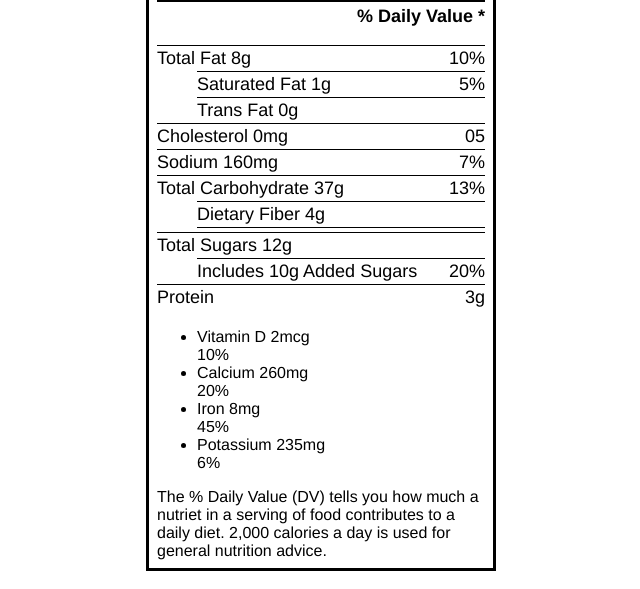
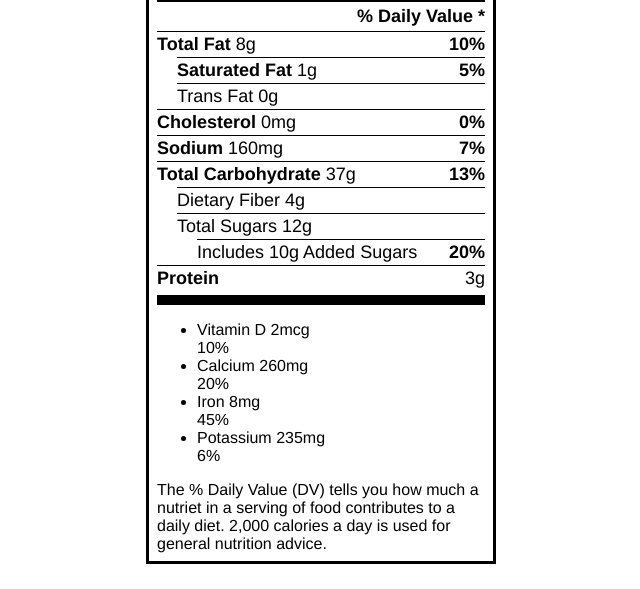
Before and after one commit to sd4483/nutrition-label, a plain HTML site: page index.html in a window 1280 px wide. Shown: the part 242-831 px from the top of the page, without its empty margins (319-959 px from the left). Drawn offline with Linux system fonts and the light colour scheme.

Commit message:
Add complete styling to nutrient breakdown table

```diff
--- a/css/styles.css
+++ b/css/styles.css
@@ -57,6 +57,7 @@ main {
 .nutrient-daily-value {
     font-size: 18px;
     margin-top: 4px;
+    border-bottom: 10px solid black;
 }
 
 .nutrient-daily-value dt, .nutrient-daily-value dd {
@@ -66,7 +67,23 @@ main {
     padding: 2px 0px;
 }
 
+.nutrient-daily-value dd {
+    margin-left: 20px;
+}
+
+.nutrient-daily-value dl {
+    margin: 4px 0;
+}
+
 .daily-value-column-name {
     text-align: right;
     font-weight: 800;
 }
+
+.percentage-value {
+    font-weight: 800;
+}
+
+#indent-sugar {
+    margin-left: 40px;
+}
--- a/index.html
+++ b/index.html
@@ -25,18 +25,16 @@
             <div class="nutrient-daily-value">
                 <p class="daily-value-column-name">% Daily Value *</p>
                 <dl>
-                    <dt><p>Total Fat 8g</p><p>10%</p></dt>
-                    <dd><p>Saturated Fat 1g</p><p>5%</p></dd>
+                    <dt><p><b>Total Fat</b> 8g</p><p class="percentage-value">10%</p></dt>
+                    <dd><p><b>Saturated Fat</b> 1g</p><p class="percentage-value">5%</p></dd>
                     <dd>Trans Fat 0g</dd>
-                    <dt><p>Cholesterol 0mg</p><p>05</p></dt>
-                    <dt><p>Sodium 160mg</p><p>7%</p></dt>
-                    <dt><p>Total Carbohydrate 37g</p><p>13%</p></dt>
+                    <dt><p><b>Cholesterol</b> 0mg</p><p class="percentage-value">0%</p></dt>
+                    <dt><p><b>Sodium</b> 160mg</p><p class="percentage-value">7%</p></dt>
+                    <dt><p><b>Total Carbohydrate</b> 37g</p><p class="percentage-value">13%</p></dt>
                     <dd><p>Dietary Fiber 4g</p></dd>
-                    <dd>
-                        <dt>Total Sugars 12g</dt>
-                        <dd><p>Includes 10g Added Sugars</p><p>20%</p></dd>
-                    </dd>
-                    <dt><p>Protein</p><p>3g</p></dt>
+                    <dd>Total Sugars 12g</dd>
+                    <dd id="indent-sugar"><p>Includes 10g Added Sugars</p><p class="percentage-value">20%</p></dd>
+                    <dt><p><b>Protein</b></p><p>3g</p></dt>
                 </dl>
             </div>
         </div>
```
